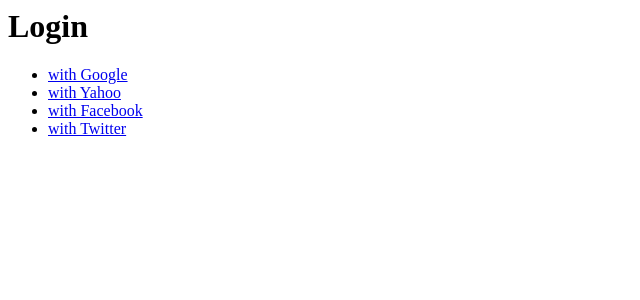
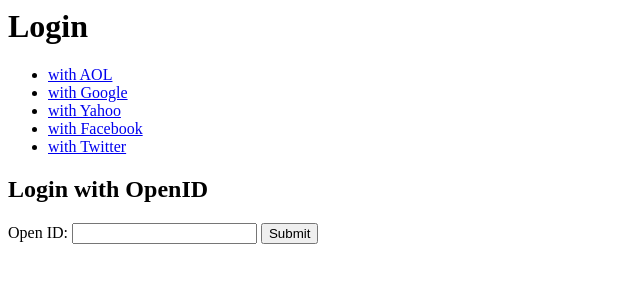
Before and after one commit to rrafal/php-socialauth, a PHP site: page / in a window 1280 px wide. Shown: the top 300 px of the page, without its empty margins (0-640 px from the left). Run offline with PHP 8.4, Linux system fonts and the light colour scheme.

Commit message:
Added AOL to default providers and added OpenID to examples

```diff
--- a/example/index.php
+++ b/example/index.php
@@ -5,11 +5,19 @@
 <h1>Login</h1>
 
 <ul>
+	<li><a href="begin_login.php?provider=aol">with AOL</a></li>
 	<li><a href="begin_login.php?provider=google">with Google</a></li>
 	<li><a href="begin_login.php?provider=yahoo">with Yahoo</a></li>
 	<li><a href="begin_login.php?provider=facebook">with Facebook</a></li>
 	<li><a href="begin_login.php?provider=twitter">with Twitter</a></li>
 </ul>
 
+<h2>Login with OpenID</h2>
+<form method="GET" action="begin_login.php">
+	<input type="hidden" name="provider" value="openid" />
+	Open ID: <input type="url" name="user_url" value="" />
+	<input type="submit" value="Submit" />
+</form>
+
 </body>
 </html>
--- a/src/Radulski/SocialAuth/Manager.php
+++ b/src/Radulski/SocialAuth/Manager.php
@@ -54,6 +54,11 @@
 	}
 	public function configProviders($config){
 		$defaults = array(
+			'aol' =>  array(
+				'class' => 'Radulski\SocialAuth\Provider\OpenID',
+				'file' => __DIR__ .'/Provider/OpenID.php',
+				'user_url' => 'https://openid.aol.com/',
+				),
 			'facebook' => array(
 				'class' => 'Radulski\SocialAuth\Provider\Facebook',
 				'file' => __DIR__ .'/Provider/Facebook.php',
```
